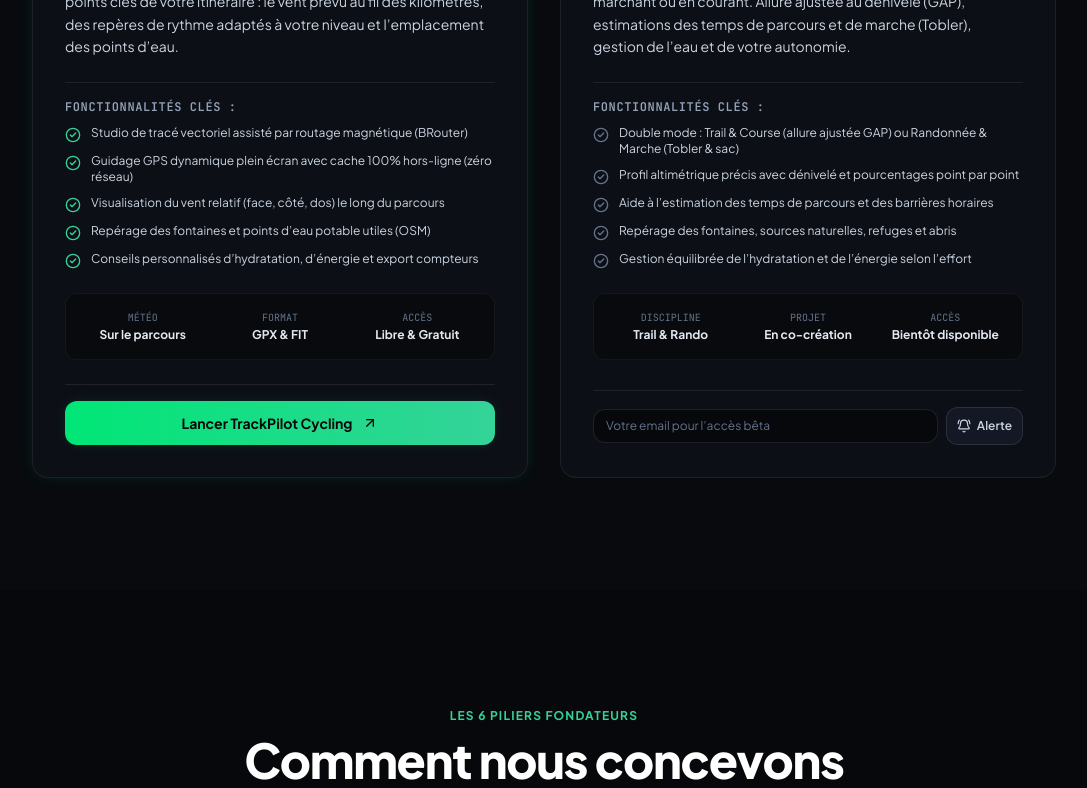
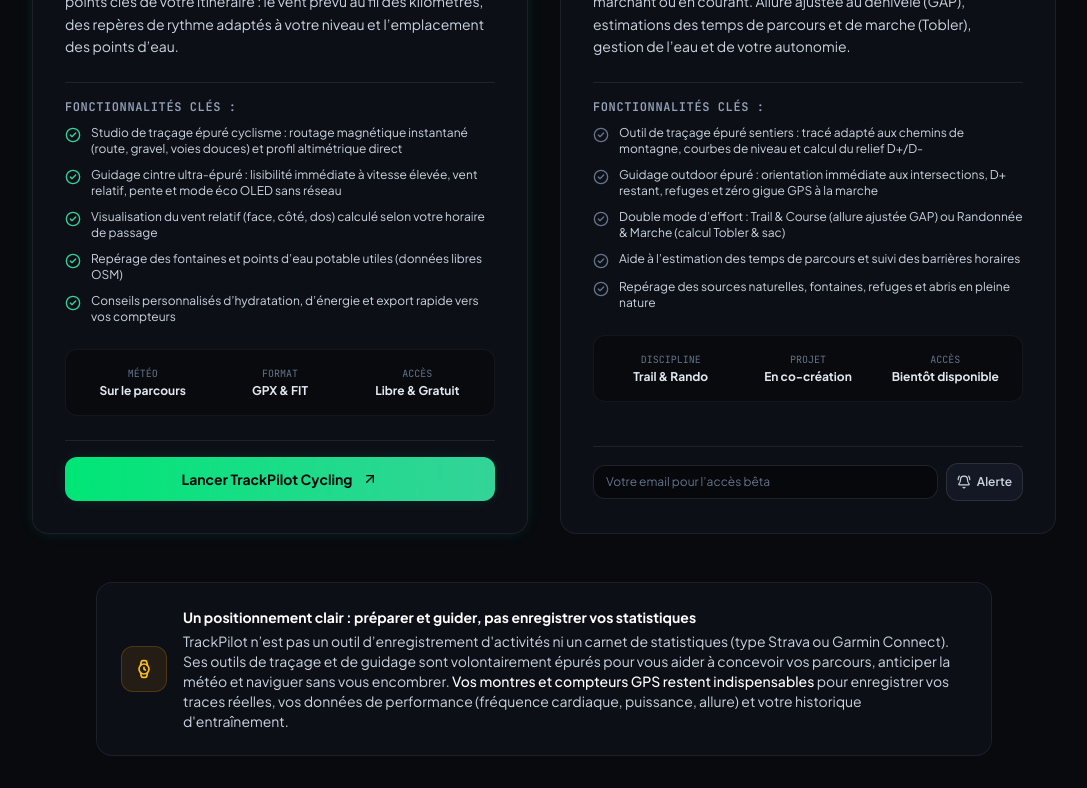
Before and after one commit to roch-manfredini/TrackPilot-Hub, a React (Vite) app: page / in a window 1280 px wide. Shown: the part 2200-2988 px from the top of the page, without its empty margins (96-1183 px from the left). Built offline with nearby package versions, Linux system fonts and the light colour scheme.

Commit message:
feat(hub): traçage et guidage épurés par discipline + clarification du rôle complémentaire des compteurs GPS

```diff
--- a/src/components/EcosystemVision.tsx
+++ b/src/components/EcosystemVision.tsx
@@ -19,8 +19,8 @@ export const EcosystemVision: React.FC<EcosystemVisionProps> = ({ onOpenContact
     },
     {
       icon: <RefreshCw className="w-5 h-5 text-sky-400" />,
-      title: "Compatible avec vos Outils Favoris",
-      description: "Les compteurs et applications existants (Garmin, Wahoo, Karoo, Strava, Komoot...) sont d'excellents compagnons. TrackPilot s'y associe naturellement grâce aux formats universels GPX et FIT."
+      title: "Complémentaire de vos Compteurs GPS",
+      description: "TrackPilot n'a pas vocation à remplacer votre compteur ou votre montre pour enregistrer des statistiques ou vos performances. Nos outils se concentrent sur la préparation en amont et le guidage épuré sur le terrain. Vos appareils GPS restent indispensables."
     },
     {
       icon: <Zap className="w-5 h-5 text-amber-400" />,
--- a/src/components/ModulesHub.tsx
+++ b/src/components/ModulesHub.tsx
@@ -1,5 +1,5 @@
 import React, { useState } from 'react';
-import { Bike, Footprints, Mountain, ArrowUpRight, CheckCircle2, Clock, Wrench, BellRing } from 'lucide-react';
+import { Bike, Footprints, Mountain, ArrowUpRight, CheckCircle2, Clock, Wrench, BellRing, Watch } from 'lucide-react';
 import { MODULES } from '../data/modules';
 import { ModuleInfo } from '../types';
 
@@ -196,6 +196,21 @@ export const ModulesHub: React.FC = () => {
           })}
         </div>
 
+        {/* Clarification Box: Preparation & Guidance vs GPS Track/Stats Recording */}
+        <div className="mt-12 max-w-4xl mx-auto p-5 sm:p-6 rounded-2xl glass-panel border border-white/10 bg-dark-850/60 flex flex-col sm:flex-row items-start sm:items-center gap-4">
+          <div className="p-3 rounded-xl bg-amber-500/10 border border-amber-500/20 text-amber-400 shrink-0">
+            <Watch className="w-5 h-5" />
+          </div>
+          <div className="space-y-1">
+            <h4 className="text-sm font-bold text-white flex items-center gap-2">
+              <span>Un positionnement clair : préparer et guider, pas enregistrer vos statistiques</span>
+            </h4>
+            <p className="text-xs sm:text-sm text-slate-300 leading-relaxed">
+              TrackPilot n’est pas un outil d’enregistrement d'activités ni un carnet de statistiques (type Strava ou Garmin Connect). Ses outils de traçage et de guidage sont volontairement épurés pour vous aider à concevoir vos parcours, anticiper la météo et naviguer sans vous encombrer. <strong className="text-white font-medium">Vos montres et compteurs GPS restent indispensables</strong> pour enregistrer vos traces réelles, vos données de performance (fréquence cardiaque, puissance, allure) et votre historique d'entraînement.
+            </p>
+          </div>
+        </div>
+
       </div>
     </section>
   );
--- a/src/data/modules.ts
+++ b/src/data/modules.ts
@@ -12,11 +12,11 @@ export const MODULES: ModuleInfo[] = [
     description: 'Glissez simplement votre fichier GPX ou FIT pour découvrir les points clés de votre itinéraire : le vent prévu au fil des kilomètres, des repères de rythme adaptés à votre niveau et l’emplacement des points d’eau.',
     url: 'https://cycling.trackpilot.fit',
     highlights: [
-      'Studio de tracé vectoriel assisté par routage magnétique (BRouter)',
-      'Guidage GPS dynamique plein écran avec cache 100% hors-ligne (zéro réseau)',
-      'Visualisation du vent relatif (face, côté, dos) le long du parcours',
-      'Repérage des fontaines et points d’eau potable utiles (OSM)',
-      'Conseils personnalisés d’hydratation, d’énergie et export compteurs'
+      'Studio de traçage épuré cyclisme : routage magnétique instantané (route, gravel, voies douces) et profil altimétrique direct',
+      'Guidage cintre ultra-épuré : lisibilité immédiate à vitesse élevée, vent relatif, pente et mode éco OLED sans réseau',
+      'Visualisation du vent relatif (face, côté, dos) calculé selon votre horaire de passage',
+      'Repérage des fontaines et points d’eau potable utiles (données libres OSM)',
+      'Conseils personnalisés d’hydratation, d’énergie et export rapide vers vos compteurs'
     ],
     metrics: [
       { label: 'Météo', value: 'Sur le parcours' },
@@ -35,11 +35,11 @@ export const MODULES: ModuleInfo[] = [
     description: 'Pensé pour toutes vos sorties à pied en pleine nature, en marchant ou en courant. Allure ajustée au dénivelé (GAP), estimations des temps de parcours et de marche (Tobler), gestion de l’eau et de votre autonomie.',
     url: 'https://trail.trackpilot.fit',
     highlights: [
-      'Double mode : Trail & Course (allure ajustée GAP) ou Randonnée & Marche (Tobler & sac)',
-      'Profil altimétrique précis avec dénivelé et pourcentages point par point',
-      'Aide à l’estimation des temps de parcours et des barrières horaires',
-      'Repérage des fontaines, sources naturelles, refuges et abris',
-      'Gestion équilibrée de l’hydratation et de l’énergie selon l’effort'
+      'Outil de traçage épuré sentiers : tracé adapté aux chemins de montagne, courbes de niveau et calcul du relief D+/D-',
+      'Guidage outdoor épuré : orientation immédiate aux intersections, D+ restant, refuges et zéro gigue GPS à la marche',
+      'Double mode d’effort : Trail & Course (allure ajustée GAP) ou Randonnée & Marche (calcul Tobler & sac)',
+      'Aide à l’estimation des temps de parcours et suivi des barrières horaires',
+      'Repérage des sources naturelles, fontaines, refuges et abris en pleine nature'
     ],
     metrics: [
       { label: 'Discipline', value: 'Trail & Rando' },
```
